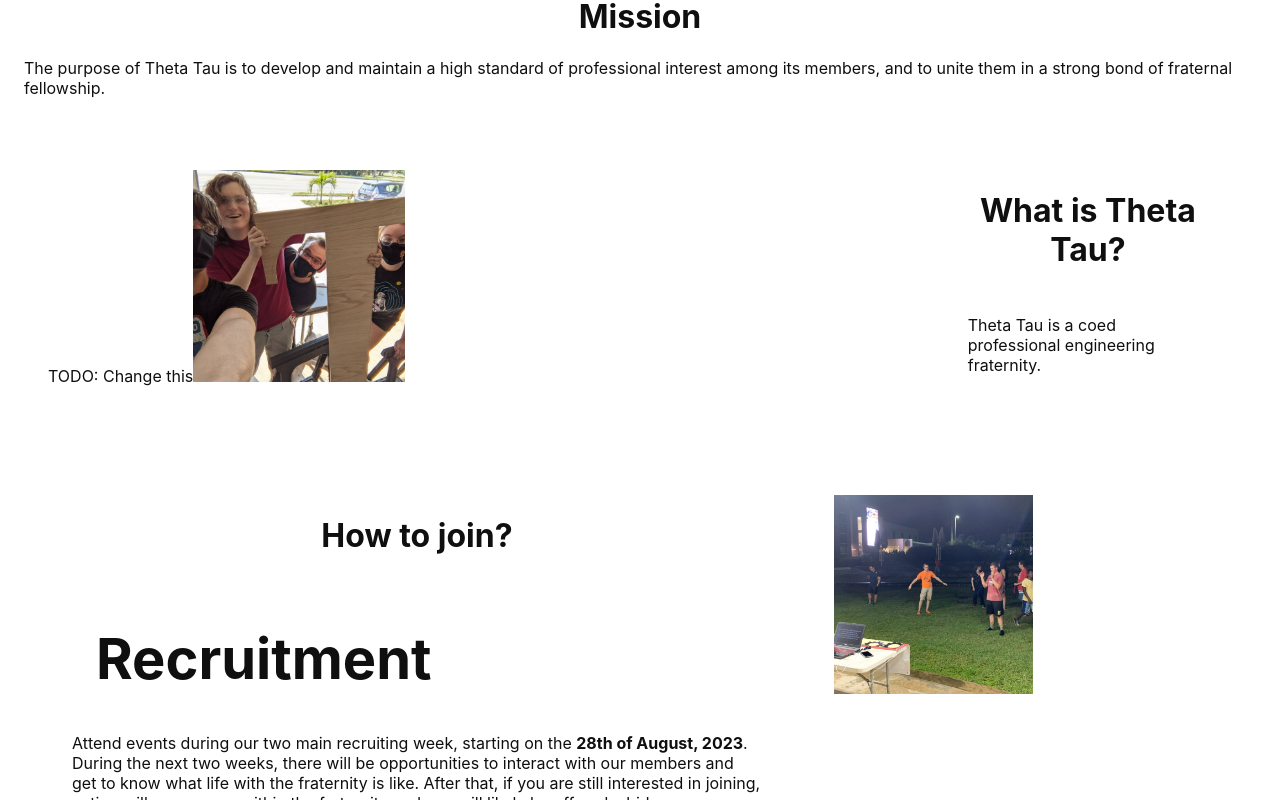
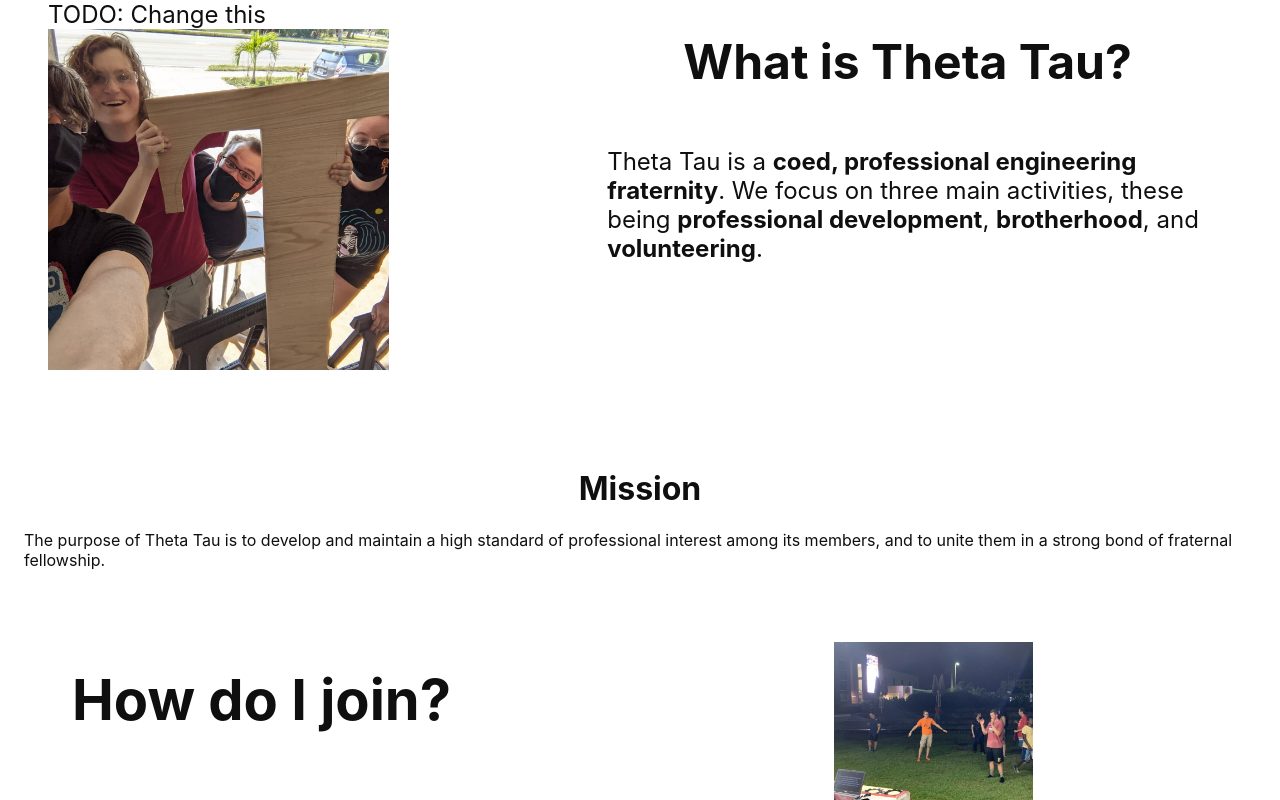
Before and after one commit to PsiEpsilonChapter/PsiEpsilonChapterWebsite, a React (Create React App) app: page / in a window 1280 px wide. Shown: the part 700-1500 px from the top of the page. Built offline with nearby package versions, Linux system fonts and the light colour scheme.

Commit message:
just added fixes to front page

```diff
--- a/src/MainCarousel.js
+++ b/src/MainCarousel.js
@@ -114,20 +114,20 @@
     var gears = this.getGears();
 
     // set a timer for 3 seconds to change properties of carousel-container
-    this.timeout = setTimeout(() => {
-      console.log(" this.current_showing is ");
-      console.log(this.current_showing);
-      console.log(this.CarouselContent[this.current_showing]);
-      console.log(this.CarouselContent[this.current_showing].image);
-      var next_showing = (this.current_showing + 1) % 3;
+    // this.timeout = setTimeout(() => {
+    // console.log(" this.current_showing is ");
+    // console.log(this.current_showing);
+    // console.log(this.CarouselContent[this.current_showing]);
+    // console.log(this.CarouselContent[this.current_showing].image);
+    // var next_showing = (this.current_showing + 1) % 3;
 
-      var carouselContainer = document.getElementById("carousel-container");
+    // var carouselContainer = document.getElementById("carousel-container");
 
-      carouselContainer.style.backgroundImage = `url(${this.CarouselContent[next_showing].image})`;
-      var carouselSlogan = document.getElementById("CarouselSlogan");
-      carouselSlogan.innerHTML = `${this.CarouselContent[next_showing].slogan}`;
-      this.current_showing = next_showing;
-    }, 3000);
+    // carouselContainer.style.backgroundImage = `url(${this.CarouselContent[next_showing].image})`;
+    // var carouselSlogan = document.getElementById("CarouselSlogan");
+    // carouselSlogan.innerHTML = `${this.CarouselContent[next_showing].slogan}`;
+    // this.current_showing = next_showing;
+    // }, 3000);
 
     return (
       <div
--- a/src/Orientation.js
+++ b/src/Orientation.js
@@ -7,42 +7,69 @@
   render() {
     return (
       <div className="orientation">
+        <div id="WhatIsThetaTau" className="what-is-theta-tau hor-flex">
+          <div>
+            {"TODO: Change this"}
+            <img id="greeting-picture" alt="Changeme" src={thetatau2} />
+          </div>
+          <div id="">
+            <h1>What is Theta Tau?</h1>
+            <div>
+              Theta Tau is a <b>coed, professional engineering fraternity</b>.
+              We focus on three main activities, these being{" "}
+              <b>professional development</b>, <b>brotherhood</b>, and{" "}
+              <b>volunteering</b>.
+            </div>
+          </div>
+        </div>
         <div>
-        <h1>Mission</h1>
+          <h1>Mission</h1>
           The purpose of Theta Tau is to develop and maintain a high standard of
           professional interest among its members, and to unite them in a strong
           bond of fraternal fellowship.
         </div>
-        <div id="WhatIsThetaTau" className="what-is-theta-tau hor-flex">
-          <div>
-            {"TODO: Change this"}
-            <img alt="Changeme" src={thetatau2} width="25%" />
-          </div>
-          <div>
-            <h1>What is Theta Tau?</h1>
-            <div>Theta Tau is a coed professional engineering fraternity.</div>
-          </div>
-        </div>
 
         <div id="HowToJoin" className="hor-flex red-background">
           <div>
-            <h1>How to join?</h1>{" "}
-            <div className="right-aligned-vert" >
-		    <div className="joining-headers">Recruitment</div>
+            <div className="joining-headers">How do I join?</div>{" "}
+            <div className="right-aligned-vert">
+              <div className="joining-headers">Recruitment</div>
 
-		    <p>Attend events during our two main recruiting week, starting on the <b>28th of August, 2023</b>. During the next two weeks, there will be opportunities to interact with our members and get to know what life with the fraternity is like. After that, if you are still interested in joining, voting will commence within the fraternity and you will likely be offered a bid.</p>
+              <p>
+                Attend events during our two main recruiting week, starting on
+                the <b>28th of August, 2023</b>. During the next two weeks,
+                there will be opportunities to interact with our members and get
+                to know what life with the fraternity is like. After that, if
+                you are still interested in joining, voting will commence within
+                the fraternity and you will likely be offered a bid.
+              </p>
 
-		    <div className="joining-headers">Orientation</div>
+              <div className="joining-headers">Orientation</div>
 
-		    <p>After that, you will be oriented about our laws, customs, and history by our New Member Education chair in a series of informative sessions. The number of sessions can vary, but they usually last about 4 to 6 weeks.</p>
+              <p>
+                After that, you will be oriented about our laws, customs, and
+                history by our New Member Education chair in a series of
+                informative sessions. The number of sessions can vary, but they
+                usually last about 4 to 6 weeks.
+              </p>
 
-		    <div className="joining-headers">Testing </div>
+              <div className="joining-headers">Testing </div>
 
-		    <p>After the sessions have been completed, a test will be held whereby your knowledge of the fraternity will be tested.</p>
+              <p>
+                After the sessions have been completed, a test will be held
+                whereby your knowledge of the fraternity will be tested.
+              </p>
 
-		    <div className="joining-headers">Voting</div>
+              <div className="joining-headers">Voting</div>
 
-		    <p>All members must pass the test to join, but they must also be approved by our active members in an election. Should you be successful in passing the test and getting enough votes to be accepted into the fraternity, you will then be inaugurated in a ceremony held every semester. Afterwards, you will finally be a member of Theta Tau.</p>
+              <p>
+                All members must pass the test to join, but they must also be
+                approved by our active members in an election. Should you be
+                successful in passing the test and getting enough votes to be
+                accepted into the fraternity, you will then be inaugurated in a
+                ceremony held every semester. Afterwards, you will finally be a
+                member of Theta Tau.
+              </p>
             </div>
           </div>
           <div>
--- a/src/index.css
+++ b/src/index.css
@@ -79,22 +79,6 @@
 
 .header-bar div {}
 
-/* Responsive adjustments for screens smaller than 768px (common breakpoint for tablets) */
-@media (max-width: 768px) {
-	.header-bar {
-		flex-direction: column;
-		height: auto;
-		padding: 1rem 0;
-		position: absolute;
-		top: 10vh;
-		left: -100%;
-		width: 100%;
-		opacity: 0;
-		transition: all 0.2s ease-in-out;
-
-	}
-
-}
 
 h1 {
 	text-align: center;
@@ -114,19 +98,18 @@
 }
 
 .member-profile img {
-	max-width: 55%;
-	;
+	max-width: 55%; ;
 	border-radius: 1vw;
 }
 
 .member-display {
 	background-color: aliceblue;
 	display: grid;
-	padding: 10%;
+padding: 10%;
 	grid-template-columns: repeat(auto-fit, minmax(30%, 1fr));
 }
 
-.member-display * {
+.member-display > div {
 	margin-right: 10%;
 	margin-bottom: 10%;
 }
@@ -321,7 +304,7 @@
 
 }
 
-.gallery-list * {
+.gallery-list > * {
 	width: 30vw;
 	height: 30vw;
 	margin-right: 10%;
@@ -495,3 +478,61 @@
 	opacity: 0;
 	transition: all 0.2s ease-in-out;
 }
+
+
+/* Responsive adjustments for screens smaller than 768px (common breakpoint for tablets) */
+
+#greeting-picture {
+	width: 70%;
+}
+
+#WhatIsThetaTau {
+	font-size: 1.5rem;
+}
+
+@media (max-width: 768px) {
+	.header-bar {
+		flex-direction: column;
+		height: auto;
+		padding: 1rem 0;
+		position: absolute;
+		top: 10vh;
+		left: -100%;
+		width: 100%;
+		opacity: 0;
+		transition: all 0.2s ease-in-out;
+
+	}
+	.member-display {
+		display: grid;
+		grid-template-columns: repeat(auto-fit, 50%);
+		max-width: 100%;
+	}
+
+	.member-profile {
+		max-width: 100%;
+		height: auto;
+		font-size: 1%;
+	}
+	.member-profile > div {
+	margin: 0px;
+	margin-right: 10%;
+	margin-left: 10%;
+	}
+
+	.member-name {
+		font-size: 2vh;
+		font-weight: bold;
+	}
+	.gallery-list {
+
+		grid-template-columns: repeat(auto-fit, 50%);
+	}
+	.gallery-list * {
+		margin-right: 0%;
+		margin-left: 0%;
+		width: 100%;
+		height: auto;
+	}
+
+}
--- a/src/member.js
+++ b/src/member.js
@@ -32,27 +32,24 @@
 
     var class_str = String(this.props.member.class);
     class_str = class_str.substr(2);
-	  if(class_str != undefined && class_str != "") {
+    if (class_str != undefined && class_str != "") {
       var class_div = <div className="">Class of '{class_str}</div>;
-
     }
     var img_src = this.props.member.img_src;
-	  if(img_src == undefined) {
-
+    if (img_src == undefined) {
     }
 
     return (
       <div className="member-profile">
         <img alt="member profile" src={img_src}></img>
-        <div>{this.props.member_name}</div>
         <div className="member-name">{this.props.member.name}</div>
         <div className="member-major">
           {this.props.member.major}
           <img src={major_icon} />
         </div>
         {class_div}
-        <div>{this.props.member.hometown}</div>
-        <div className="italic">{this.props.member.catchphrase}</div>
+        {/* <div>{this.props.member.hometown}</div> */}
+        {/* <div className="italic">{this.props.member.catchphrase}</div> */}
       </div>
     );
   }
```
Lines whose indentation alone changed are shown as unchanged.
